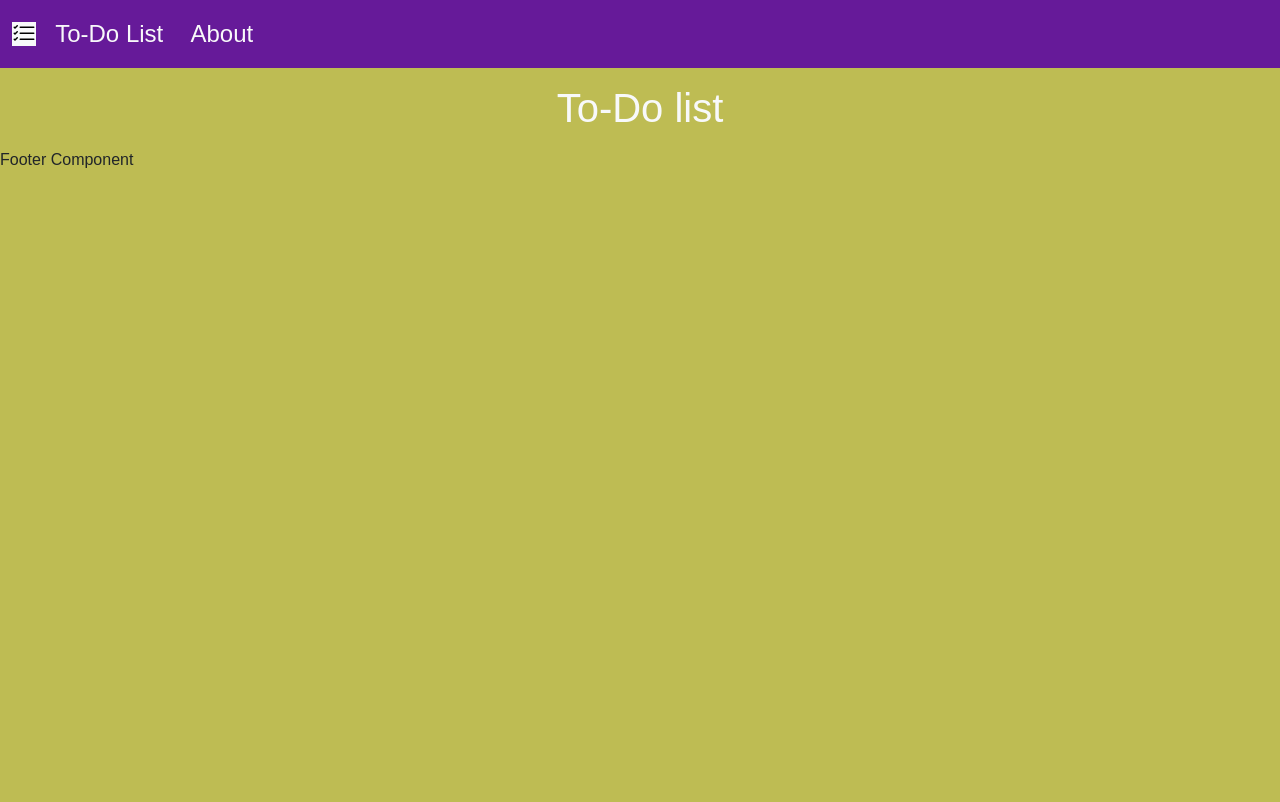
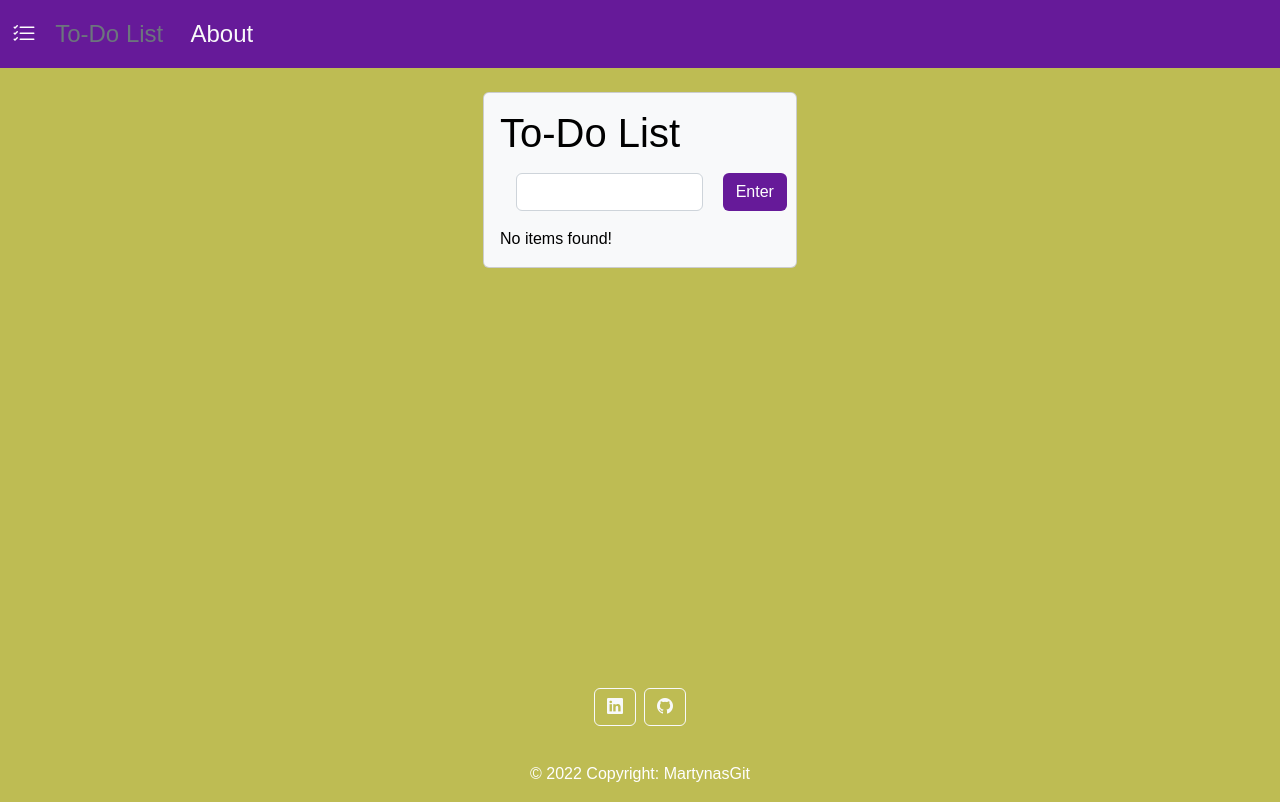
Before and after one commit to MartynasGit/to-do-app, a React (Create React App) app: page / in a window 1280 px wide. Built offline with nearby package versions, Linux system fonts and the light colour scheme.

Commit message:
Functional list with array

```diff
--- a/public/index.html
+++ b/public/index.html
@@ -9,6 +9,7 @@
       name="description"
       content="Web site created using create-react-app"
     />
+    <link rel="stylesheet" href="https://cdn.jsdelivr.net/npm/bootstrap-icons@1.9.1/font/bootstrap-icons.css">
     <!-- CSS only -->
     <link
       href="https://cdn.jsdelivr.net/npm/bootstrap@5.2.0/dist/css/bootstrap.min.css"
--- a/src/components/About/About.js
+++ b/src/components/About/About.js
@@ -2,22 +2,23 @@ import React from "react";
 import "./About.css";
 
 const About = () => (
-  <div className="About">
+    <div className="About minHeight">
       <p className="p-5">
-      Sukurti pirkinių sąrašo aplikaciją: Atvaizduojame itemus (iš localstorage)
+        Sukurti pirkinių sąrašo aplikaciją: Atvaizduojame itemus (iš
+        localstorage)
         <br />
         Galime pridėti itemą (iš localstorage)
         <br /> Ištrinti itemą (iš localstorage)
         <br /> * Item update (localstorage)
         <br /> Turi būti sukurta navigacija, panaudojant react router (bent 2
         puslapiai tarp kurių galima naviguoti)
-      <br /> * Hostinti reikia githube su github pages pagalba - aplikacija turi
-      būti panaudojama iš mobile device
+        <br /> * Hostinti reikia githube su github pages pagalba - aplikacija
+        turi būti panaudojama iš mobile device
         <br /> Turi būti pushintas kodas per git cli (ar git GUI įrankius)
-      <br /> Turi būti bent 4-turi commitai galite išskirstyti kaip norite, pvz:
-      kiekvienai iš operacijų: CREATE, READ, DELETE, UPDATE kiekvienas commit be
-      elementarių klaidų / pilnai veikiantis projektas (sunkiai pastebimi /
-      logikos bugai yra OK).
+        <br /> Turi būti bent 4-turi commitai galite išskirstyti kaip norite,
+        pvz: kiekvienai iš operacijų: CREATE, READ, DELETE, UPDATE kiekvienas
+        commit be elementarių klaidų / pilnai veikiantis projektas (sunkiai
+        pastebimi / logikos bugai yra OK).
         <br /> Commit message’ai, readme.md aprašymas turi būti konkretus,
         išsamus, aiškus.
         <br /> Coding in English!
--- a/src/components/Footer/Footer.js
+++ b/src/components/Footer/Footer.js
@@ -1,9 +1,33 @@
-import React from 'react';
+import React from "react";
 
-const Footer = () => (
-  <div className="Footer">
-    Footer Component
-  </div>
-);
+const Footer = () => {
+  return (
+    <div className="container Footer">
+      <footer className=" text-center text-white">
+        <div className="container p-2">
+          <section className="mb-2">
+            <a
+              className="btn btn-outline-light btn-floating m-1"
+              href="https://linkedin.com/in/martynasgum"
+              role="button"
+            >
+              <i className="bi bi-linkedin"></i>
+            </a>
+            <a
+              className="btn btn-outline-light btn-floating m-1"
+              href="https://github.com/MartynasGit"
+              role="button"
+            >
+              <i className="bi bi-github"></i>
+            </a>
+          </section>
+        </div>
+        <div className="text-center p-3">
+          © {new Date().getFullYear()} Copyright: MartynasGit
+        </div>
+      </footer>
+    </div>
+  );
+};
 
 export default Footer;
--- a/src/components/Header/Header.js
+++ b/src/components/Header/Header.js
@@ -1,11 +1,11 @@
 import React from 'react';
 import { NavLink } from "react-router-dom";
-import image from '../images/list-check.svg'
+import image from '../../data/list-check.svg'
 
 const Header = () => (
   <nav className="navbar navbar-expand-lg">
     <div className="container-fluid">
-      <img src={image} alt="Logo" className="logo bg-light" />
+      <img src={image} alt="Logo" className="logo" />
       <button
         className="navbar-toggler"
         type="button"
@@ -25,7 +25,7 @@ const Header = () => (
                 ? "nav-link active text-secondary"
                 : "nav-link text-light"
             }
-            to="/ToDoList"
+            to="/"
           >
             To-Do List
           </NavLink>
--- a/src/components/ToDoList/ToDoList.js
+++ b/src/components/ToDoList/ToDoList.js
@@ -1,12 +1,81 @@
-import React from "react";
-import { Container, Form } from "react-bootstrap";
+import React, { useEffect, useState, useRef } from "react";
+import { Container } from "react-bootstrap";
 
 const ToDoList = () => {
+  const [newItem, setNewItem] = useState([])
+    const [items, setItems] = useState([]);
+    const itemInput = useRef(null);
+
+  // useEffect(() => {
+  //   const storage = JSON.parse(localStorage.getItem("items"));
+  //   if (!storage) {
+  //     setStorage(storage);
+  //   }
+  // }, []);
+
+  // useEffect(() => {
+  //   localStorage.setItem("items", JSON.stringify(storage));
+  // }, [storage]);
+
+  const handleSubmit = () => {
+    setItems([...items, newItem])
+    itemInput.current.value = "";
+  }
+  const handeInput = (e) => {
+    setNewItem({name: e.target.value})
+  }
+
+  const deleteItem = (idx) => {
+    let filteredItems = items.filter((item, i) =>  i !== idx)
+    setItems(filteredItems)
+  };
+
   return (
-    <Container fluid className="text-center">
-      <h1 className="text-light m-3">To-Do list</h1>
-      <Form></Form>
-    </Container>
+    <div className="minHeight">
+      <Container fluid className="d-flex flex-column align-items-center  mt-4">
+        <div className="card w-25 text-bg-light">
+          <div className="card-body">
+            <h1 className="card-title">To-Do List</h1>
+            <div className="col-12 d-flex m-3">
+              <div className="col-8 me-1">
+                <input
+                  className="form-control"
+                  onChange={(e) => handeInput(e)}
+                  ref={itemInput}
+                />
+              </div>
+              <div>
+                <button
+                  className="btn purpleButton ms-3"
+                  onClick={handleSubmit}
+                >
+                  Enter
+                </button>
+              </div>
+            </div>
+            <ul className="list-group">
+              {items.length > 0 ? (
+                items.map((item, idx) => (
+                  <li key={idx} className="list-group-item">
+                    {item.name}
+                    <button
+                      onClick={() => {
+                        deleteItem(idx);
+                      }}
+                      className="btn purpleButton float-end"
+                    >
+                      Delete
+                    </button>
+                  </li>
+                ))
+              ) : (
+                <div>No items found!</div>
+              )}
+            </ul>
+          </div>
+        </div>
+      </Container>
+    </div>
   );
 };
 
--- a/src/index.css
+++ b/src/index.css
@@ -1,8 +1,7 @@
-*,
-*::after,
-*::before {
+* {
   box-sizing: border-box;
 }
+@import url("https://cdn.jsdelivr.net/npm/bootstrap-icons@1.9.1/font/bootstrap-icons.css");
 body {
   margin: 0;
   background: rgb(190, 188, 83);
@@ -23,3 +22,30 @@ body {
   height: 80vh;
   margin: 2rem;
 }
+.Footer {
+  position: relative;
+  left: 0;
+  bottom: 0;
+  right: 0;
+}
+.minHeight {
+  min-height: 73vh;
+}
+.item {
+  margin: 0 auto;
+  padding: 7px 0 0 0;
+  border-radius: 5px;
+}
+.purpleButton {
+  background-color: rgb(102, 26, 153);
+  color: white;
+}
+.purpleButton:hover {
+  background-color: rgba(102, 26, 153, 0.756);
+  color: rgba(255, 255, 255, 0.634);
+}
+.purpleButton:focus {
+  background-color: rgb(102, 26, 153);
+  color: white;
+  border: 0;
+}
```
Also changed, not shown: src/data/list-check.svg. Lines whose indentation alone changed are shown as unchanged.
